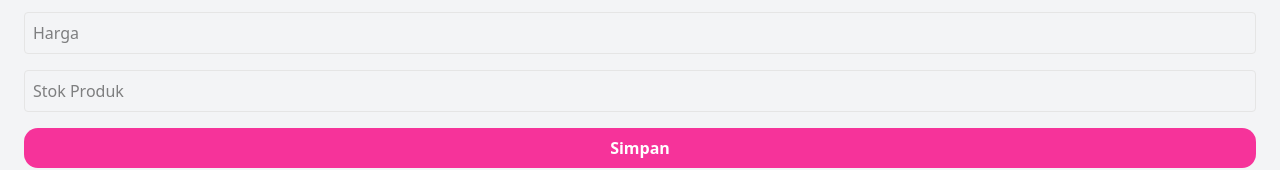
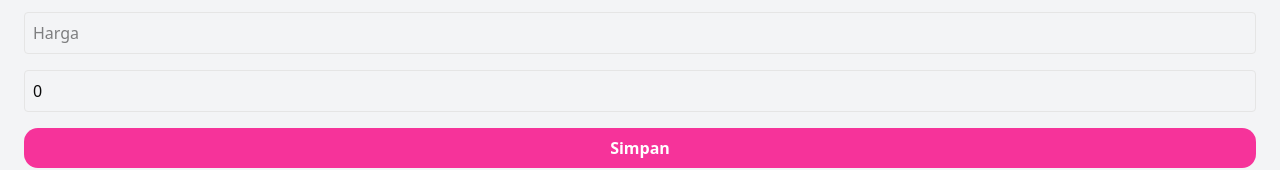
Before and after one commit to 2400016072-hub/skincareproject, a React (Vite) app: page /admin/create in a window 1280 px wide. Shown: the part 240-410 px from the top of the page. Built offline with nearby package versions, Linux system fonts and the light colour scheme; sample sign-in values are in the browser's storage.

Commit message:
mengubah tombol simpan

```diff
--- a/src/components/admin/FormData.jsx
+++ b/src/components/admin/FormData.jsx
@@ -5,7 +5,7 @@ export default function FormData({ defaultValue, onSave }) {
     name: "",
     category: "",
     price: "",
-    stock: "",
+    stok: 0,
   });
 
   useEffect(() => {
@@ -14,7 +14,7 @@ export default function FormData({ defaultValue, onSave }) {
         name: defaultValue.name || "",
         category: defaultValue.category || "",
         price: defaultValue.price || "",
-        stock: defaultValue.stock ?? 0,
+        stok: defaultValue.stok ?? 0,
       });
     }
   }, [defaultValue]);
@@ -33,7 +33,8 @@ export default function FormData({ defaultValue, onSave }) {
       name: form.name,
       category: form.category,
       price: Number(form.price),
-      stock: Number(form.stock),
+      stok: Number(form.stok),
+      isDeleted: false,
     });
   };
 
@@ -67,11 +68,10 @@ export default function FormData({ defaultValue, onSave }) {
         required
       />
 
-      {/* ✅ INPUT STOK */}
       <input
-        name="stock"
+        name="stok"
         type="number"
-        value={form.stock}
+        value={form.stok}
         onChange={handleChange}
         placeholder="Stok Produk"
         className="w-full border p-2 rounded"
--- a/src/pages/admin/AdminCreate.jsx
+++ b/src/pages/admin/AdminCreate.jsx
@@ -2,9 +2,7 @@ import AdminNavbar from "../../components/admin/AdminNavbar";
 import FormData from "../../components/admin/FormData";
 
 export default function AdminCreate() {
-  const handleSubmit = (e) => {
-    e.preventDefault();
-    const data = Object.fromEntries(new FormData(e.target));
+  const handleSubmit = (data) => {
     console.log("Tambah produk:", data);
   };
 
@@ -13,7 +11,7 @@ export default function AdminCreate() {
       <AdminNavbar />
       <div className="p-6 bg-gray-100 min-h-screen">
         <h2 className="text-xl font-bold mb-4">Tambah Produk</h2>
-        <FormData onSubmit={handleSubmit} />
+        <FormData onSave={handleSubmit} />
       </div>
     </>
   );
```
